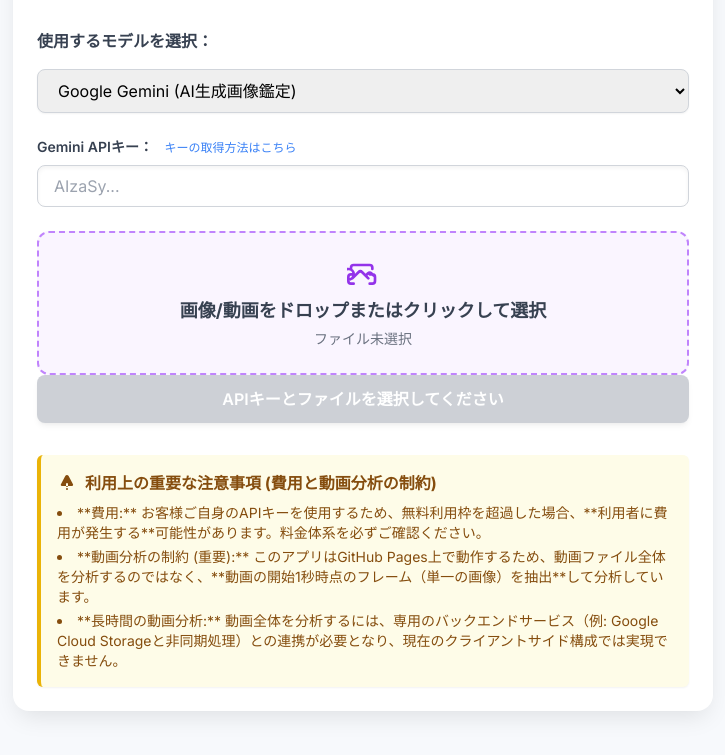
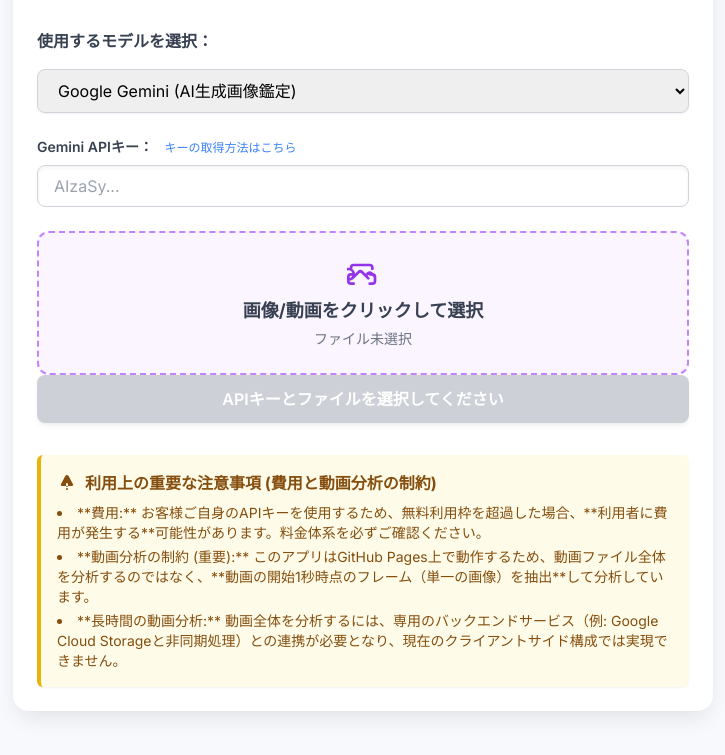
Before and after one commit to onj2000/crate334.github.io, a plain HTML site: page index.html in a window 1280 px wide. Shown: the part 175-930 px from the top of the page, without its empty margins (277-1002 px from the left). Drawn offline with nearby package versions, Linux system fonts and the light colour scheme.

Commit message:
Update index.html

```diff
--- a/index.html
+++ b/index.html
@@ -69,7 +69,7 @@
         <!-- 画像/動画選択ドロップゾーン -->
         <div id="dropZone" class="p-6 border-2 border-dashed border-purple-400 rounded-xl text-center bg-purple-50 hover:bg-purple-100 transition duration-150 ease-in-out cursor-pointer">
             <svg class="w-8 h-8 mx-auto text-purple-600 mb-2" fill="none" stroke="currentColor" viewBox="0 0 24 24" xmlns="http://www.w3.org/2000/svg"><path stroke-linecap="round" stroke-linejoin="round" stroke-width="2" d="M4 16l4.586-4.586a2 2 0 012.828 0L16 16m-2-2l1.586-1.586a2 2 0 012.828 0L20 14m-1-5v-1a2 2 0 00-2-2H5a2 2 0 00-2 2v1m14 11h2a2 2 0 002-2v-3a2 2 0 00-2-2h-2M5 13H3a2 2 0 00-2 2v3a2 2 0 002 2h2m0-7a4 4 0 11-8 0 4 4 0 018 0z"></path></svg>
-            <p class="font-bold text-lg text-gray-700">画像/動画をドロップまたはクリックして選択</p>
+            <p class="font-bold text-lg text-gray-700">画像/動画をクリックして選択</p>
             <input type="file" id="fileInput" accept="image/*,video/mp4,video/quicktime" class="hidden">
             <p id="fileName" class="text-gray-500 text-sm mt-1 truncate">ファイル未選択</p>
         </div>
```
